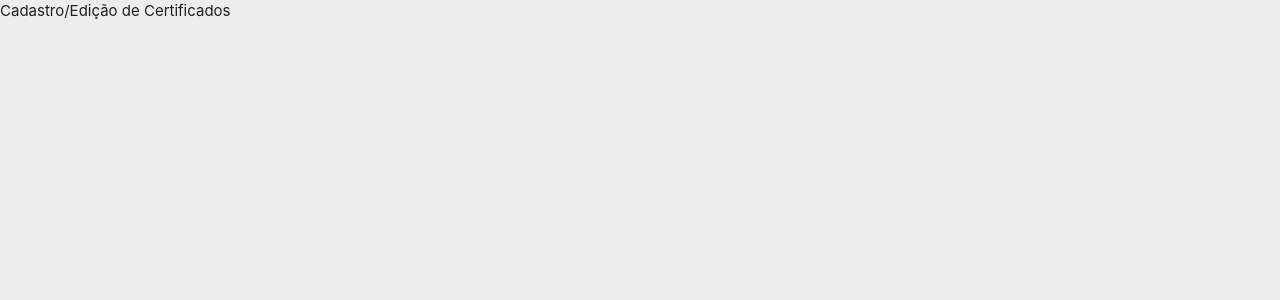
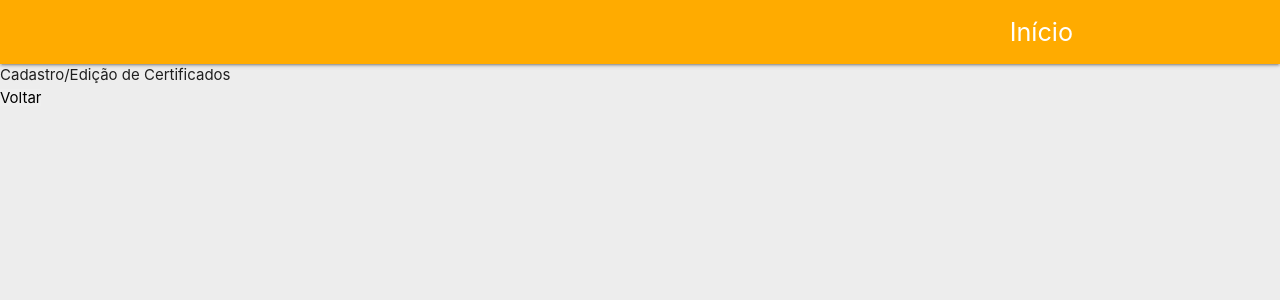
Before and after one commit to MichelMoraes/meus-certificados-app, an Angular app in the folder meus-certificados-app/: page /quarto-modulo in a window 1280 px wide. Shown: the top 300 px of the page. Built offline with nearby package versions, Linux system fonts and the light colour scheme.

Commit message:
Inclusão de Rotas

```diff
--- a/meus-certificados-app/src/app/quarto-componente-tela-cadastro/quarto-componente-tela-cadastro.component.html
+++ b/meus-certificados-app/src/app/quarto-componente-tela-cadastro/quarto-componente-tela-cadastro.component.html
@@ -1 +1,15 @@
-<p>Cadastro/Edição de Certificados</p>
+<!– menu –>
+    <header>
+        <app-terceiro-componente-navbar-materialize></app-terceiro-componente-navbar-materialize>
+    </header>
+
+
+    <!– conteudo –>
+        <main>
+
+            <p>Cadastro/Edição de Certificados</p>
+
+
+        </main>
+
+        <button routerLink="/inicio" mat-button>Voltar </button>
--- a/meus-certificados-app/src/app/terceiro-componente-navbar-materialize/terceiro-componente-navbar-materialize.component.html
+++ b/meus-certificados-app/src/app/terceiro-componente-navbar-materialize/terceiro-componente-navbar-materialize.component.html
@@ -11,7 +11,7 @@
           </a>
           <!--logado-->
           <ul class="right hide-on-med-and-down" >
-            <li><a routerLink="/home" class="flow-text">Home</a></li>
+            <li><a routerLink="/inicio" class="flow-text">Início</a></li>
 
           </ul>
 
@@ -33,7 +33,7 @@
       </div>
 
       <div >
-        <li><a routerLink="/home" class="flow-text">Home</a></li>
+        <li><a routerLink="/inicio" class="flow-text">Inicio</a></li>
 
 
       </div>
```
